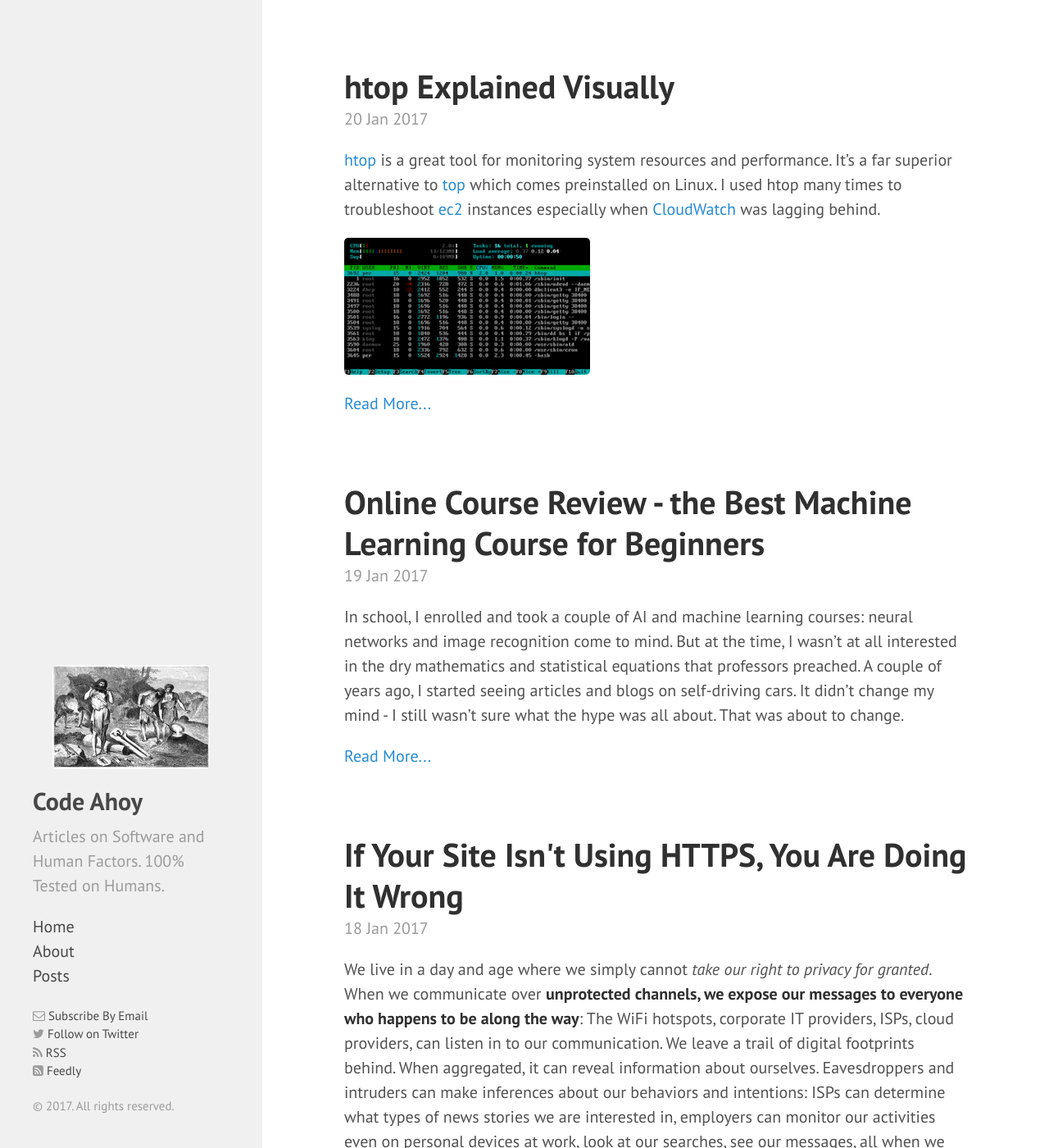
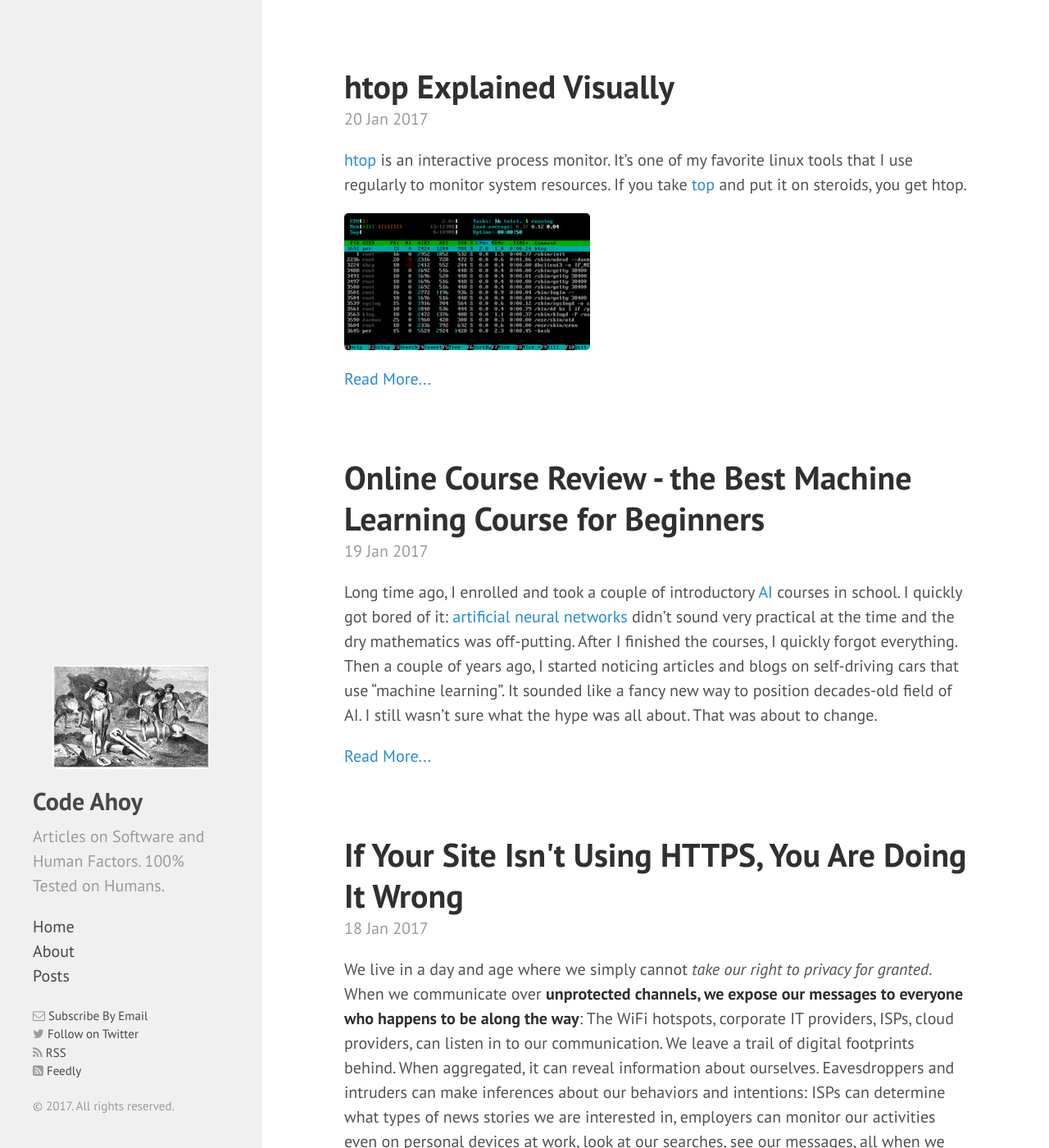
Before and after one commit to talk2viren/umermansoor.github.io, a Jekyll site: the page built from index.html, in a window 1280 px wide and 1400 px high. Shown: the whole window at 82% size. Built offline with Jekyll 4.4.1, drawn with Linux system fonts in a browser that asks for light colours; nearby versions of some CDN libraries; the list of posts is cut into pages by our own code.

Commit message:
fixing poor structure and flows

```diff
--- a/_posts/2017-1-19-online-course-review-the-best-machine-learning-course-for-beginners.md
+++ b/_posts/2017-1-19-online-course-review-the-best-machine-learning-course-for-beginners.md
@@ -5,11 +5,11 @@ comments: True
 excerpt_separator: <!--more-->
 ---
 
-In school, I enrolled and took a couple of AI and machine learning courses: neural networks and image recognition come to mind. But at the time, I wasn't at all interested in the dry mathematics and statistical equations that professors preached. A couple of years ago, I started seeing articles and blogs on self-driving cars. It didn't change my mind - I still wasn't sure what the hype was all about. That was about to change.
+Long time ago, I enrolled and took a couple of introductory [AI](https://en.wikipedia.org/wiki/Artificial_intelligence) courses in school. I quickly got bored of it: [artificial neural networks](https://en.wikipedia.org/wiki/Artificial_neural_network) didn't sound very practical at the time and the dry mathematics was off-putting. After I finished the courses, I quickly forgot everything. Then a couple of years ago, I started noticing articles and blogs on self-driving cars that use "machine learning". It sounded like a fancy new way to position decades-old field of AI. I still wasn't sure what the hype was all about. That was about to change.
 
 <!--more-->
 
-One evening by chance, I came across a link to a what sounded like a [Mario video](https://news.ycombinator.com/item?id=9713802). Being a sucker for retro video games, I clicked on it. The video shows a skilled player playing Super Mario World. Here's the twist: **the skilled player isn't a human**. It is a machine learning program that taught itself how to play Super Mario World with zero help. When it started, it knew absolutely nothing about Super Mario World or Super Nintendo. It didn't even know that pressing the A key on the controller makes Mario jump over obstacles. **It learned to play and complete the first level all by itself... made possible by machine learning**.
+One evening by chance, I came across a link to a what sounded like a [Mario video](https://news.ycombinator.com/item?id=9713802). Being a sucker for retro video games, I opened it. The video shows a skilled player playing Super Mario World. Here's the twist: **the skilled player isn't a human**. It is a neural network program that taught itself how to play Super Mario World with zero help. When it started, it knew absolutely nothing about Super Mario World or Super Nintendo. It didn't even know that pressing the A key on the controller makes Mario jump over obstacles. **It learned to play and complete the first level all by itself... made possible by machine learning**.
 
 <iframe width="560" height="315" src="https://www.youtube.com/embed/qv6UVOQ0F44" frameborder="0" allowfullscreen></iframe>
 
--- a/_posts/2017-1-20-hhtop-explained-visually.md
+++ b/_posts/2017-1-20-hhtop-explained-visually.md
@@ -5,28 +5,26 @@ comments: True
 excerpt_separator: <!--more-->
 ---
 
-[htop](http://hisham.hm/htop/) is a great tool for monitoring system resources and performance. It's a far superior alternative to [top](http://man7.org/linux/man-pages/man1/top.1.html) which comes preinstalled on Linux. I used htop many times to troubleshoot [ec2](https://aws.amazon.com/ec2/) instances especially when [CloudWatch](https://aws.amazon.com/cloudwatch/) was lagging behind.
+[htop](http://hisham.hm/htop/) is an interactive process monitor. It's one of my favorite linux tools that I use regularly to monitor system resources. If you take [top](http://man7.org/linux/man-pages/man1/top.1.html) and put it on steroids, you get htop.
 
 ![htop]({{ site.url }}/img/htop-small.png)
 
 <!--more-->
 
-htop is interactive and has a nice visual interface. It packs a lot of information which can be daunting to look at. I tried to find a nice infographic to explain what each number, value or color coded bars mean, but couldn't find any. I myself didn't understand everything that htop displays. Then I stumbled upon Pēteris Ņikiforovs's [excellent analysis of htop](https://peteris.rocks/blog/htop/) and was enlightened. I encourage you to read Pēteris's blog post for it not only explains htop, but is a fantastic insight into linux internals through the lens of htop.
+htop has an awesome visual interface that you can also interact with using your keyboard. The screen packs a lot of information which can be daunting to look at. I tried to find a nice infographic to explain what each number, value or color coded bars mean, but couldn't find any. Hence I decided to make one myself over the Christmas break.
 
-On my way back from the Christmas break, I had some time to spare so I decided to create a quick infographic for myself, my team and for you dear readers. I didn't get a chance to finish it until today.
-
-Here's what htop looks like when you first run it. (Image courtesy of [Joe Collins](https://www.youtube.com/channel/UCTfabOKD7Yty6sDF4POBVqA))
+Here's what htop looks like when you first run it. (Image courtesy of [Joe Collins](https://www.youtube.com/channel/UCTfabOKD7Yty6sDF4POBVqA)):
 
 ![htop]({{ site.url }}/img/htop.png)
 
-I've broken the interface into two sections so I have room to annotate. We'll look at the top and the bottom sections separately.
+I've **separated the interface into upper and lower sections so I have enough room to annotate**.
 
-Let's start at the top.
+Let's start with the **upper section**.
 
 ![htop]({{ site.url }}/img/htop-top.png)
 
-Here's the bottom section of htop.
+Here's the **lower section** of htop.
 
 ![htop]({{ site.url }}/img/htop-bottom.png)
 
-That's all. I hope you found this post useful. Until next time.
+I hope you found this post useful. Until next time.
```
